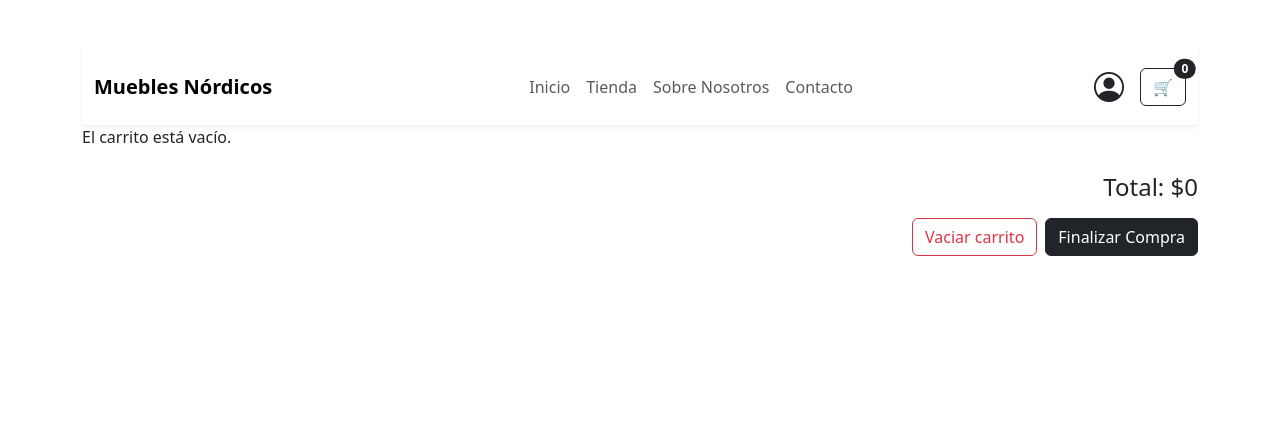
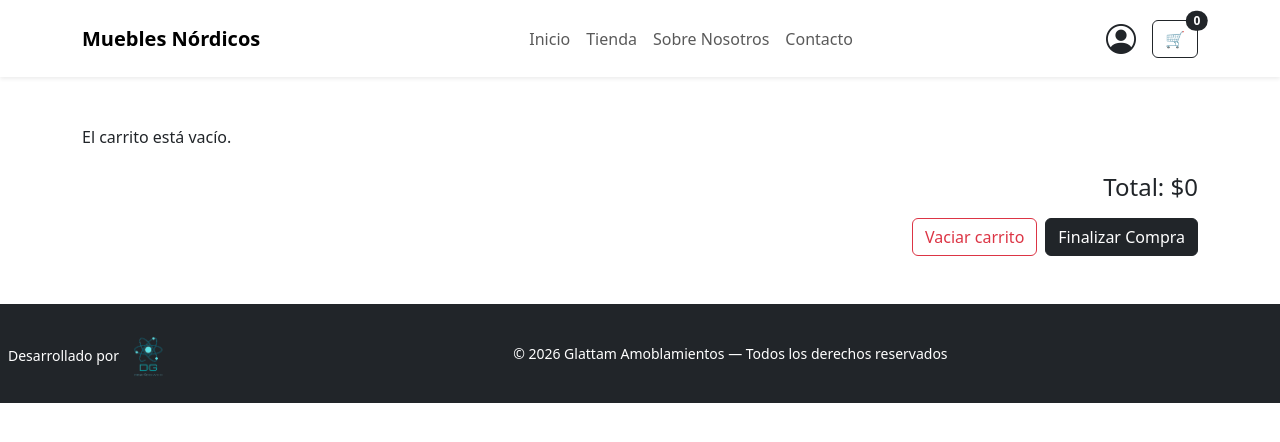
Before and after one commit to gomedie1974/muebles-ecommerce, a website: page carrito.html in a window 1280 px wide. Drawn offline with nearby package versions, Linux system fonts and the light colour scheme.

```diff
--- a/carrito.html
+++ b/carrito.html
@@ -33,9 +33,9 @@
 
 <div id="navbar-container"></div>
 
-<body class="container my-5">
+<body >
 
-
+<section class="container my-5">
 <div id="lista-carrito"></div>
 
 <div class="mt-4 text-end">
@@ -50,6 +50,9 @@
     Finalizar Compra
   </a>
 </div>
+
+</section>
+<div id="footer"></div>
 
 <script>
 let carrito = JSON.parse(localStorage.getItem("carrito")) || [];
@@ -137,6 +140,7 @@ function vaciarCarrito() {
 renderCarrito();
 </script>
 <script src="./js/navbar.js"></script>
+<script src="./js/footer.js"></script>
 <script src="./js/app.js"></script>
 <script src="https://cdn.jsdelivr.net/npm/bootstrap@5.3.2/dist/js/bootstrap.bundle.min.js"></script>
 
--- /dev/null
+++ b/js/footer.js
@@ -0,0 +1,22 @@
+document.addEventListener("DOMContentLoaded", function () {
+  const footerHTML = `
+    <footer class="d-flex justify-content-between align-items-center flex-column flex-md-row text-center text-md-start bg-dark text-white py-3">
+
+      <!-- Izquierda: Crédito -->
+      <p class="mb-2 mb-md-0 small m-2">
+        Desarrollado por
+        <a href="http://gomezdiego.com.ar" target="_blank">
+          <img src="/img/dg sin fondo.png" width="50" alt="DG">
+        </a>
+      </p>
+
+      <!-- Centro: Copyright -->
+      <p class="mb-2 mb-md-0 small flex-grow-1 text-center">
+        © 2026 Glattam Amoblamientos — Todos los derechos reservados
+      </p>
+
+    </footer>
+  `;
+
+  document.getElementById("footer").innerHTML = footerHTML;
+});
```
Also changed, not shown: checkout.html (+6 -3 lines), contacto.html (+3 -4 lines), index.html (+4 -0 lines), sobre.html (+14 -3 lines), tienda.html (+3 -0 lines), img/dg sin fondo.png (added).
